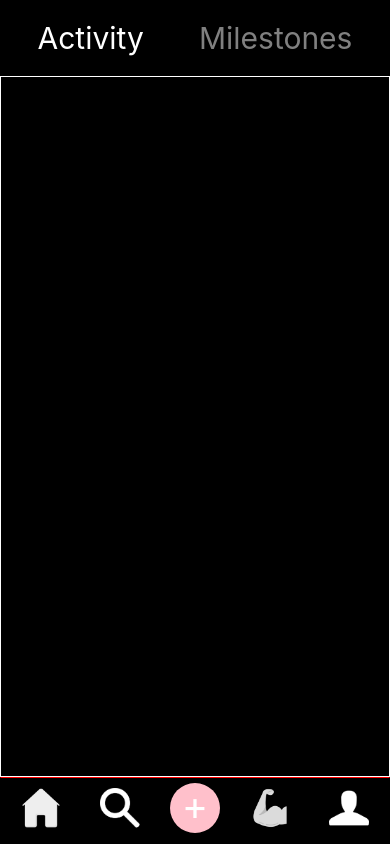
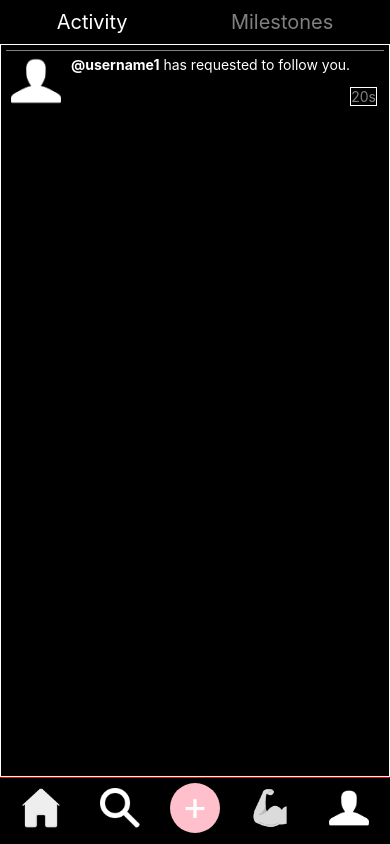
Before and after one commit to HashBukhtiar/hlthy, a React Native app: screen /Activity in a window 390 px wide. Built offline with nearby package versions, Linux system fonts and the light colour scheme.

Commit message:
Added single activity element in Activity list #9

```diff
--- a/assets/images.js
+++ b/assets/images.js
@@ -5,6 +5,7 @@ import homeIcon from './homeIcon.png';
 import workoutsIcon from './workoutsIcon.png';
 import profileIcon from './profileIcon.png';
 import exploreIcon from './exploreIcon.png';
+import postImage from './postImage.png';
 
 export {
     icon,
@@ -14,4 +15,5 @@ export {
     workoutsIcon,
     profileIcon,
     exploreIcon,
+    postImage,
 }
--- a/screens/Activity.js
+++ b/screens/Activity.js
@@ -3,9 +3,11 @@ import {
     StyleSheet,
     View,
     Text,
+    Image,
     TouchableOpacity,
     ScrollView
- } from 'react-native';
+} from 'react-native';
+import { profileIcon, postImage } from '../assets/images';
 import globalStyles from '../styles/globalStyles';
 import { renderBottomButtons } from './HomeFeed';
 
@@ -34,9 +36,24 @@ export default function Activity() {
                 {renderHeaderButtons()}
             </View>
             <ScrollView contentContainerStyle={activityStyles.activityListContainer}>
+                {/*
                 {activities.map((activity, index) => (
                     <Text key={index}>{activity}</Text>
                 ))}
+                */}
+                <View style={activityStyles.activityElement}>
+                    <View style={activityStyles.activityPostImage}>
+                        <Image source={profileIcon} style={activityStyles.postImageStyle} />
+                    </View>
+                    <View>
+                        <Text style={activityStyles.activityDescription}>
+                            <Text style={{fontWeight: 'bold'}}>@username1</Text> has requested to follow you.
+                        </Text>
+                    </View>
+                    <View style={activityStyles.timestamp}>
+                        <Text style={{color: 'grey'}}>20s</Text>
+                    </View>
+                </View>
             </ScrollView>
             <View styles={globalStyles.bottomButtonContainer}>
                 {renderBottomButtons()}
@@ -62,23 +79,22 @@ const activityStyles = StyleSheet.create({
     tabHeaderButtonsContainer: {
         flexDirection: 'row',
         justifyContent: 'space-around',
-        padding: 10,
+        padding: 5,
     },
     tabHeaderButton: {
         padding: 5,
         borderRadius: 5,
-        margin: 5,
         justifyContent: 'center',
         alignItems: 'center',
     },
     selectedTabHeader: {
-        fontSize: 30,
+        fontSize: 20,
         color: 'white',
         fontFamily: 'System',
         paddingHorizontal: 10,
     },
     unselectedTabHeader: {
-        fontSize: 30,
+        fontSize: 20,
         color: 'grey',
         fontFamily: 'System',
         paddingHorizontal: 10,
@@ -86,8 +102,36 @@ const activityStyles = StyleSheet.create({
     activityListContainer: {
         flex: 1,
         borderWidth: 1,
+        padding: 5,
         borderColor: 'white',
-        justifyContent: 'center',
+        justifyContent: 'flex-start',
         alignItems: 'center',
+    },
+    activityElement: {
+        borderTopWidth: 1,
+        borderColor: 'grey',
+        padding: 5,
+        flexDirection: 'row',
+        width: '100%',
+    },
+    activityPostImage: {
+        marginRight: 10,
+    },
+    postImageStyle: {
+        width: 50,
+        height: 50,
+        borderRadius: 5
+    },
+    activityDescription: {
+        color: 'white',
+        alignItems: 'center',
+        width: '100%',
+    },
+    timestamp:{
+        color: 'grey',
+        alignItems: 'center',
+        alignSelf: 'flex-end',
+        borderWidth: 1,
+        borderColor: 'white',
     }
 });
--- a/screens/HomeFeed.js
+++ b/screens/HomeFeed.js
@@ -45,7 +45,7 @@ export default function HomeFeed( {navigation} ) {
         <Image source={icon} style={{ width: 40, height: 40, borderRadius:5 }} />
         <Text style={globalStyles.title}>hlthy</Text>
         <View>
-          <TouchableOpacity onPress={() => {navigation.navigate('Activity')}}>
+          <TouchableOpacity activeOpacity={1} onPress={() => {navigation.navigate('Activity')}}>
             <Image source={activityIcon} style={{ width: 40, height: 40, borderRadius:5 }} />
           </TouchableOpacity>
         </View>
```
Also changed, not shown: assets/activityIcon.jpg, assets/postImage.png (added).
